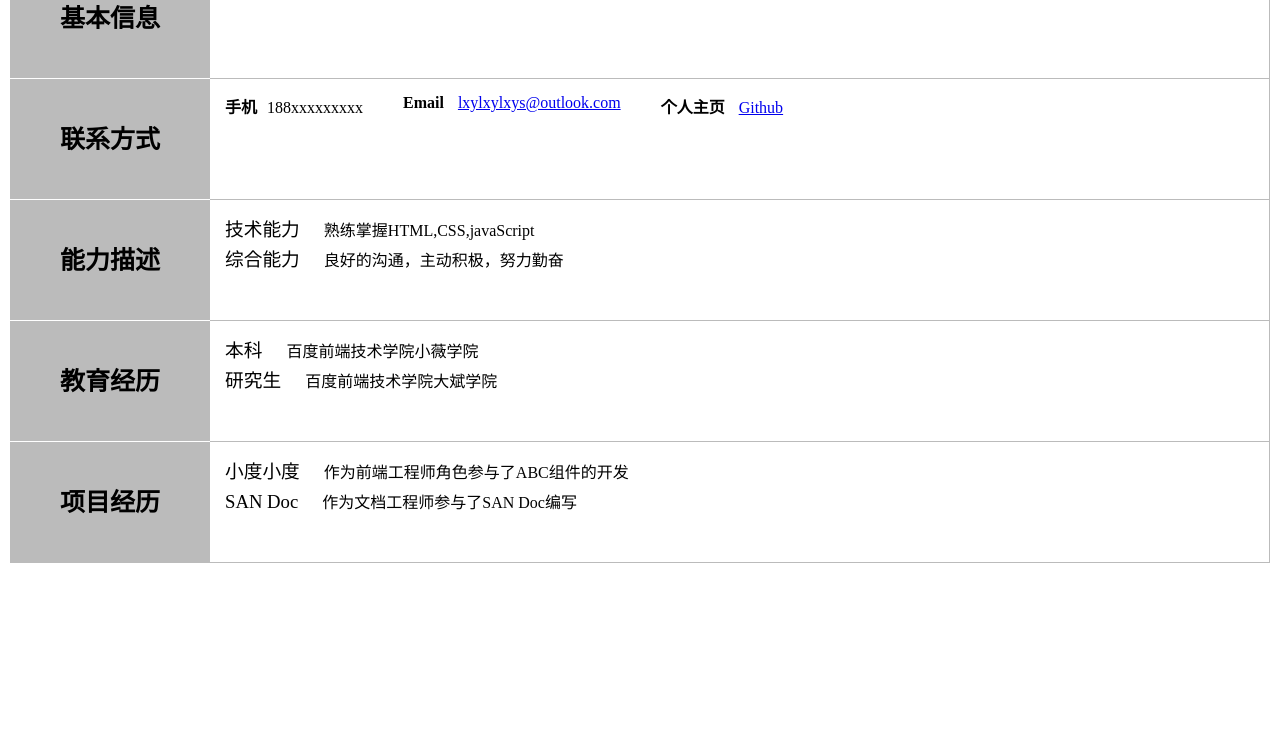
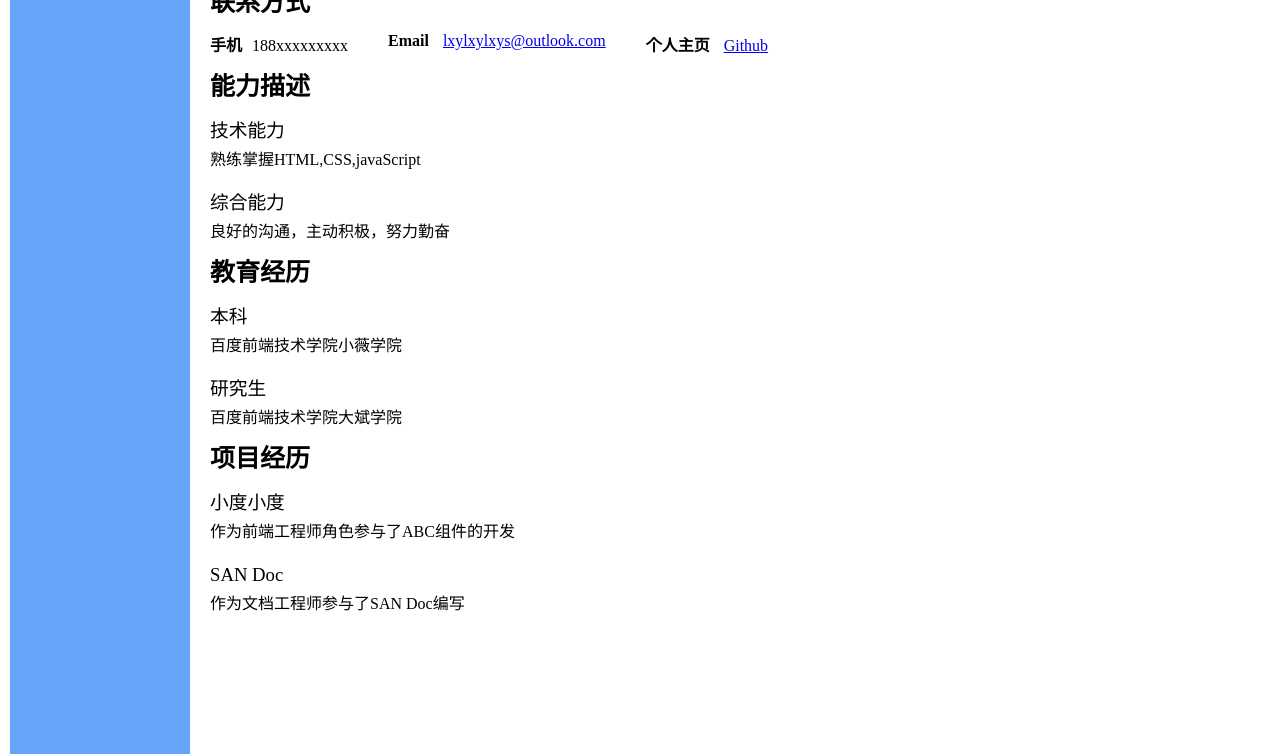
Before and after one commit to CatsBrother/ife2018, a plain HTML site: page resume.html in a window 1280 px wide. Shown: the part 132-886 px from the top of the page. Before the commit the page ends 800 px from the top, so only its background shows below. Drawn offline with Linux system fonts and the light colour scheme.

Commit message:
分栏高度自动相等

```diff
--- a/css/style_2.css
+++ b/css/style_2.css
@@ -9,17 +9,19 @@ body{
 	font-family: 微软雅黑 sans-serif;
 	font-size: 16px;
 	position: relative;
+	overflow: hidden;
 }
 h1{
 	font-size: 36px;
 	line-height: 80px;
 	float: left;
 	width: 180px;
-	height: 730px;
 	background-color: rgb(101, 165, 250);
-	display: inline-block;
+	display: block;
 	text-align: center;
 	color: #fff;
+	margin-bottom:-3000px;
+	padding-bottom:3000px;
 }
 
 ul{
--- a/resume.html
+++ b/resume.html
@@ -6,14 +6,13 @@
 <title>Resume</title>
 <meta name="description" content="">
 <meta name="keywords" content="">
-<link href="css/style_3.css" rel="stylesheet">
+<link href="css/style_2.css" rel="stylesheet">
 </head>
 <body>
 	<h1>简历</h1>
     <div id="content">
     	<h2>基本信息</h2>
 	    <div class="part">
-
 		    <ul>
 		    	<li><span>姓名</span>李鑫钰</li>
 		    	<li><span>性别</span>女</li>
```
